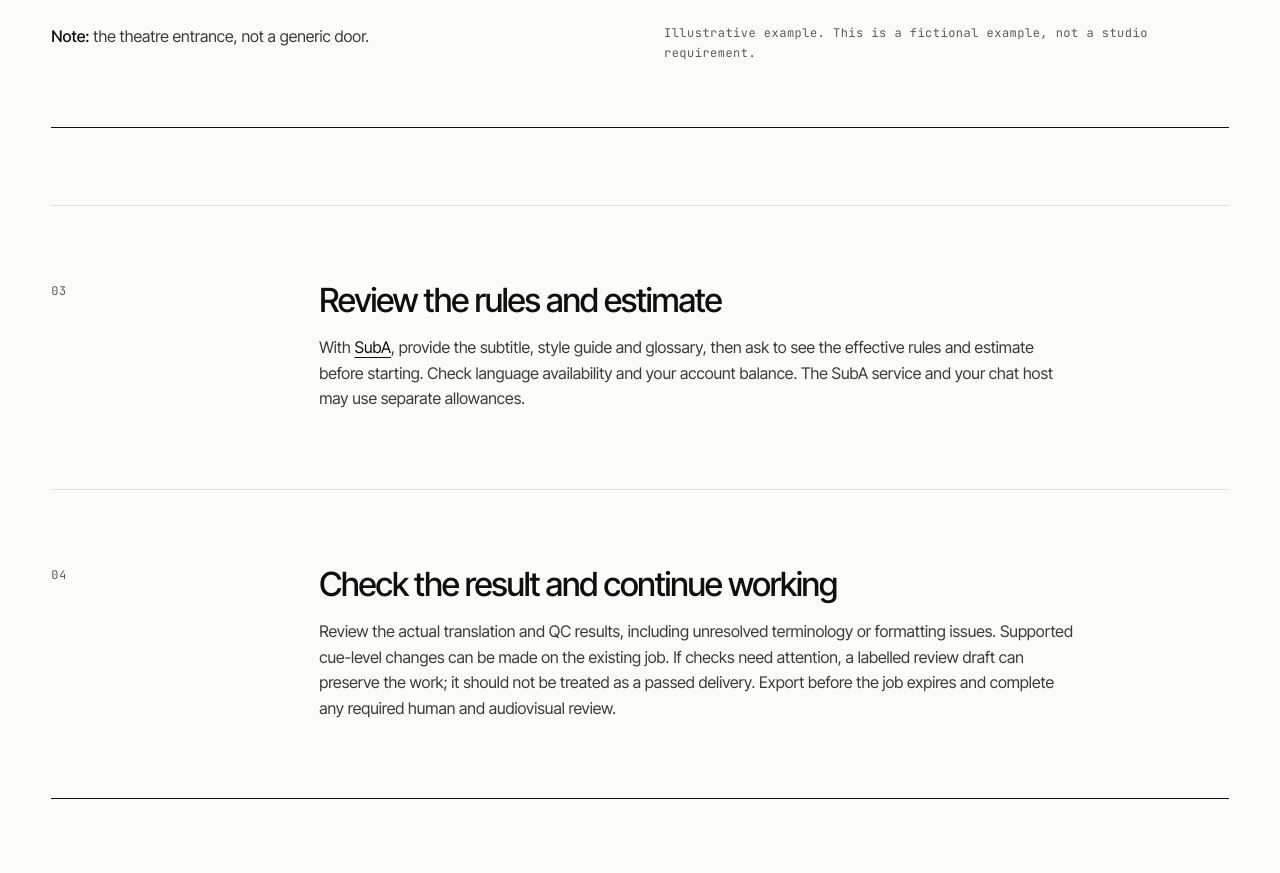
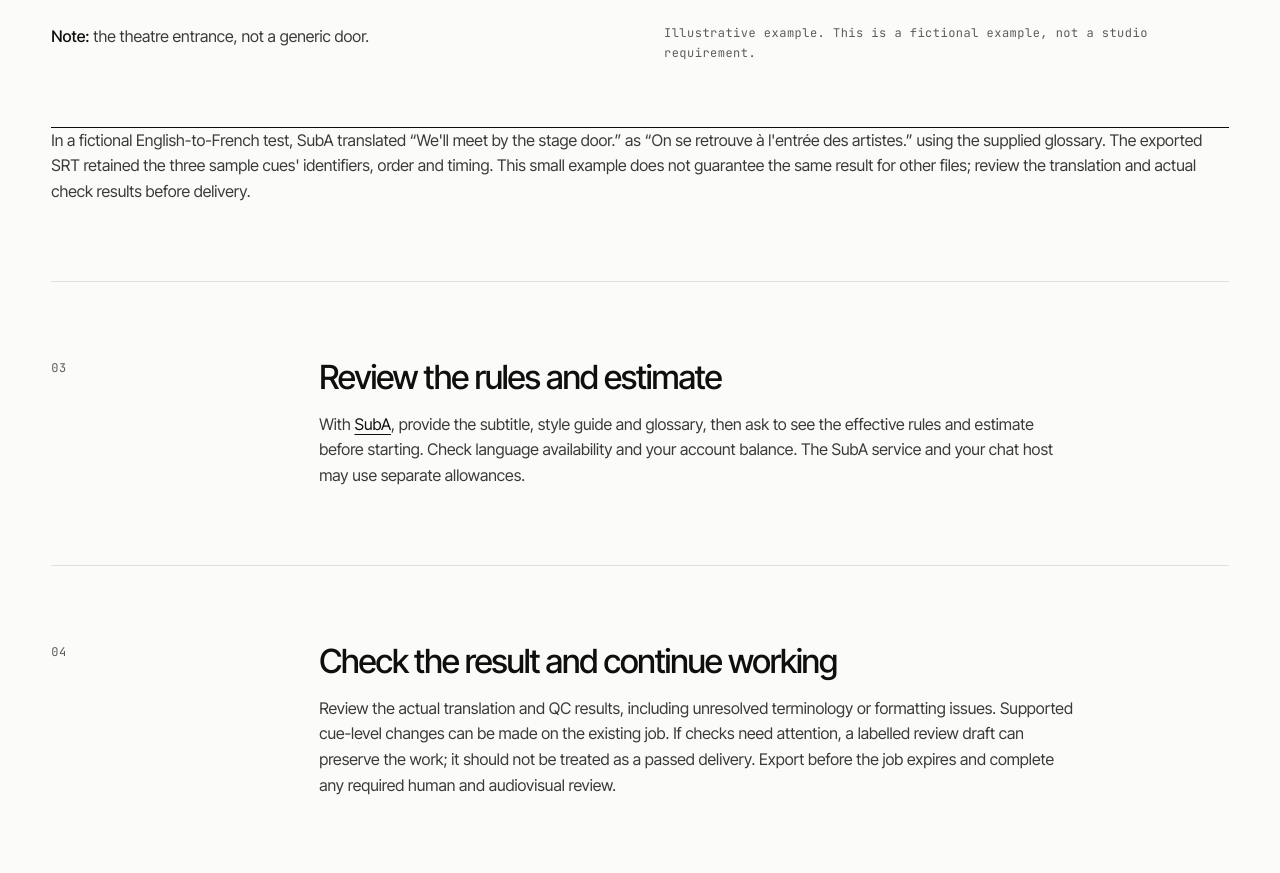
Before and after one commit to russellzhengrocks-arch/entendu.studio, a plain HTML site: page suba/style-guide-and-glossary.html in a window 1280 px wide. Shown: the part 1548-2421 px from the top of the page. Drawn offline with Linux system fonts and the light colour scheme.

Commit message:
Add verified subtitle glossary example

```diff
--- a/suba/style-guide-and-glossary.html
+++ b/suba/style-guide-and-glossary.html
@@ -67,6 +67,7 @@
 <span class="layout-095">Illustrative example. This is a fictional example, not a studio requirement.</span>
 </figcaption>
 </figure>
+<p class="layout-036">In a fictional English-to-French test, SubA translated “We'll meet by the stage door.” as <span lang="fr">“On se retrouve à l'entrée des artistes.”</span> using the supplied glossary. The exported SRT retained the three sample cues' identifiers, order and timing. This small example does not guarantee the same result for other files; review the translation and actual check results before delivery.</p>
 </section>
 
 <section class="layout-096">
```
